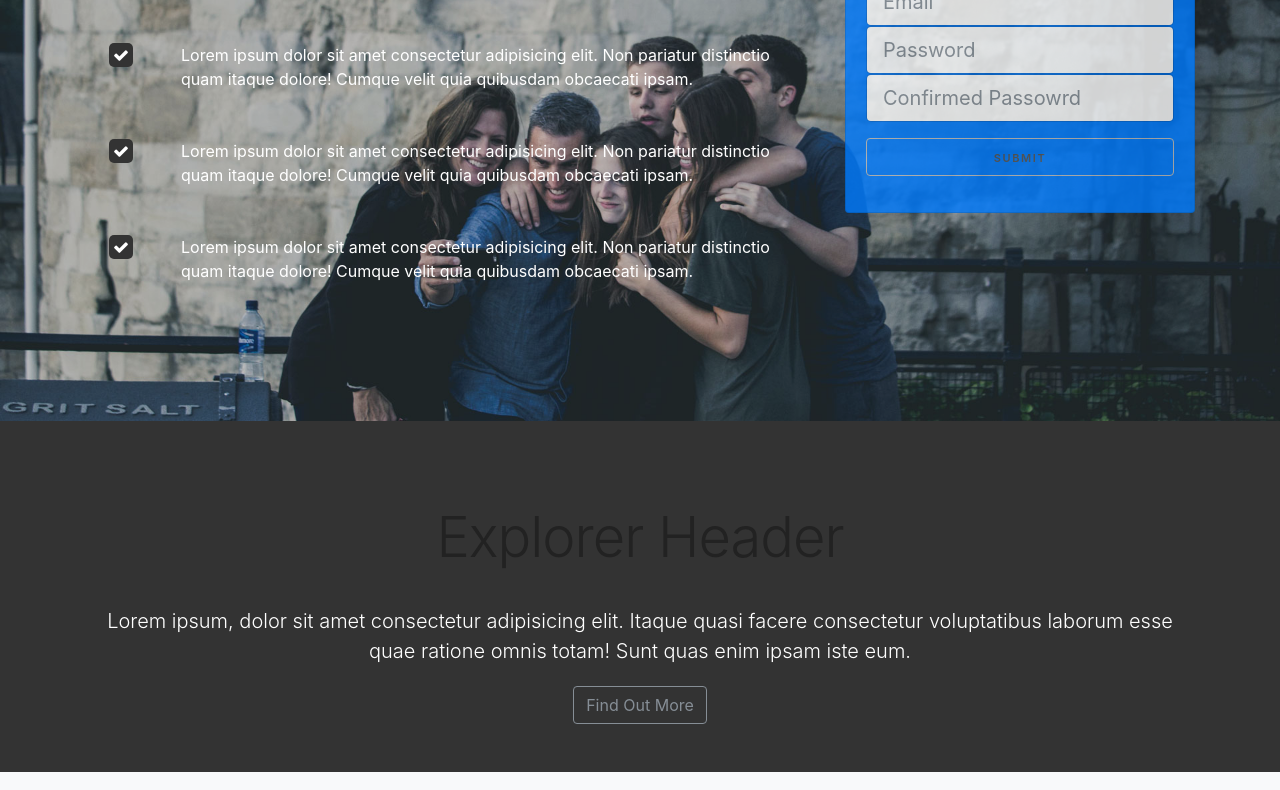
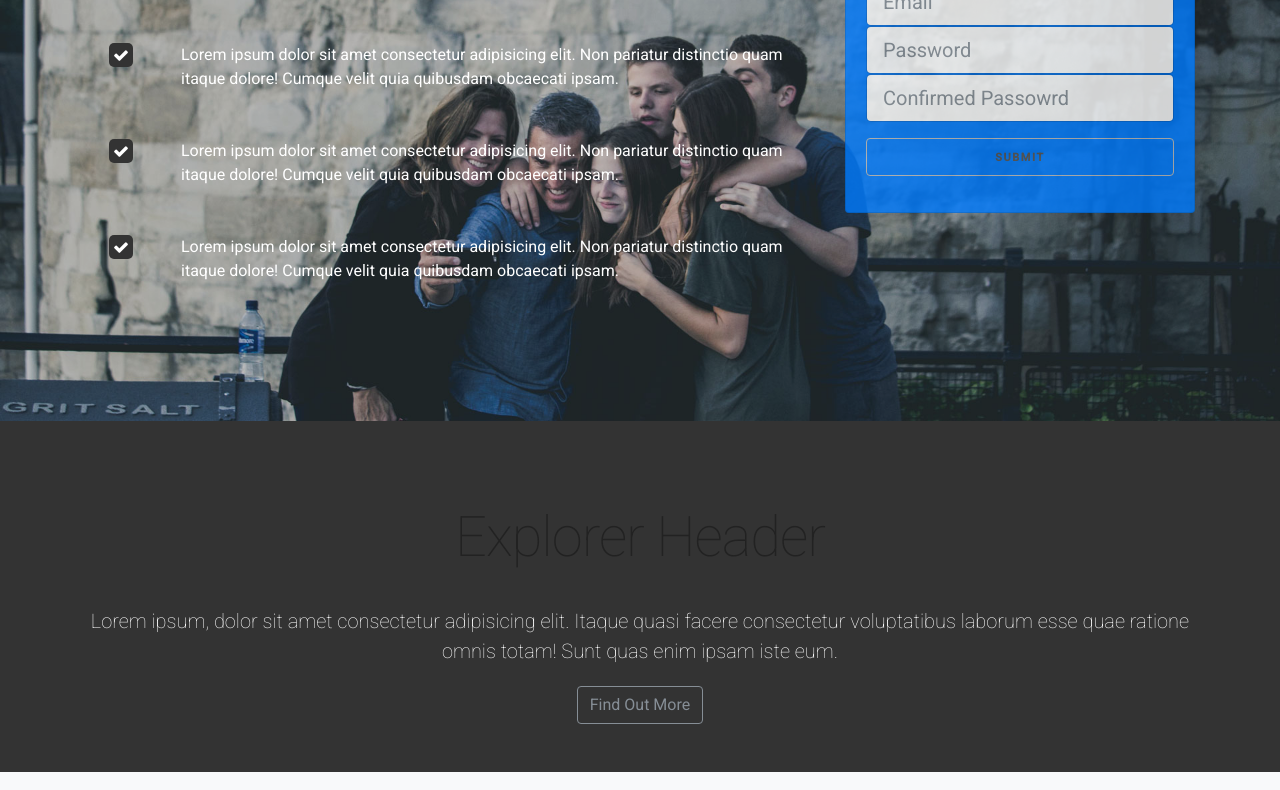
Before and after one commit to fisnikcanaj1/loop-lab, a website: page src/index.html in a window 1280 px wide. Shown: the part 279-1069 px from the top of the page. Drawn offline with Linux system fonts and the light colour scheme.

Commit message:
Changed font family to Roboto

```diff
--- a/src/index.html
+++ b/src/index.html
@@ -5,6 +5,7 @@
     <meta name="viewport" content="width=device-width, initial-scale=1.0">
     <meta http-equiv="X-UA-Compatible" content="ie=edge">
     <title>LoopLAB theme</title>
+    <link href="https://fonts.googleapis.com/css?family=Roboto:100,100i,400,500,500i" rel="stylesheet">
     <link rel="stylesheet" href="css/font-awesome.min.css">
     <link rel="stylesheet" href="css/bootstrap.css">
     <link rel="stylesheet" href="css/style.css">
--- a/src/scss/2-basics/_body-element.scss
+++ b/src/scss/2-basics/_body-element.scss
@@ -1,4 +1,5 @@
 body {
+  font-family: 'Roboto', sans-serif;
   background-color: $bg-color;
   color: $font-color!important;
   -webkit-font-smoothing: antialiased;
```
Also changed, not shown: src/css/style.css.
